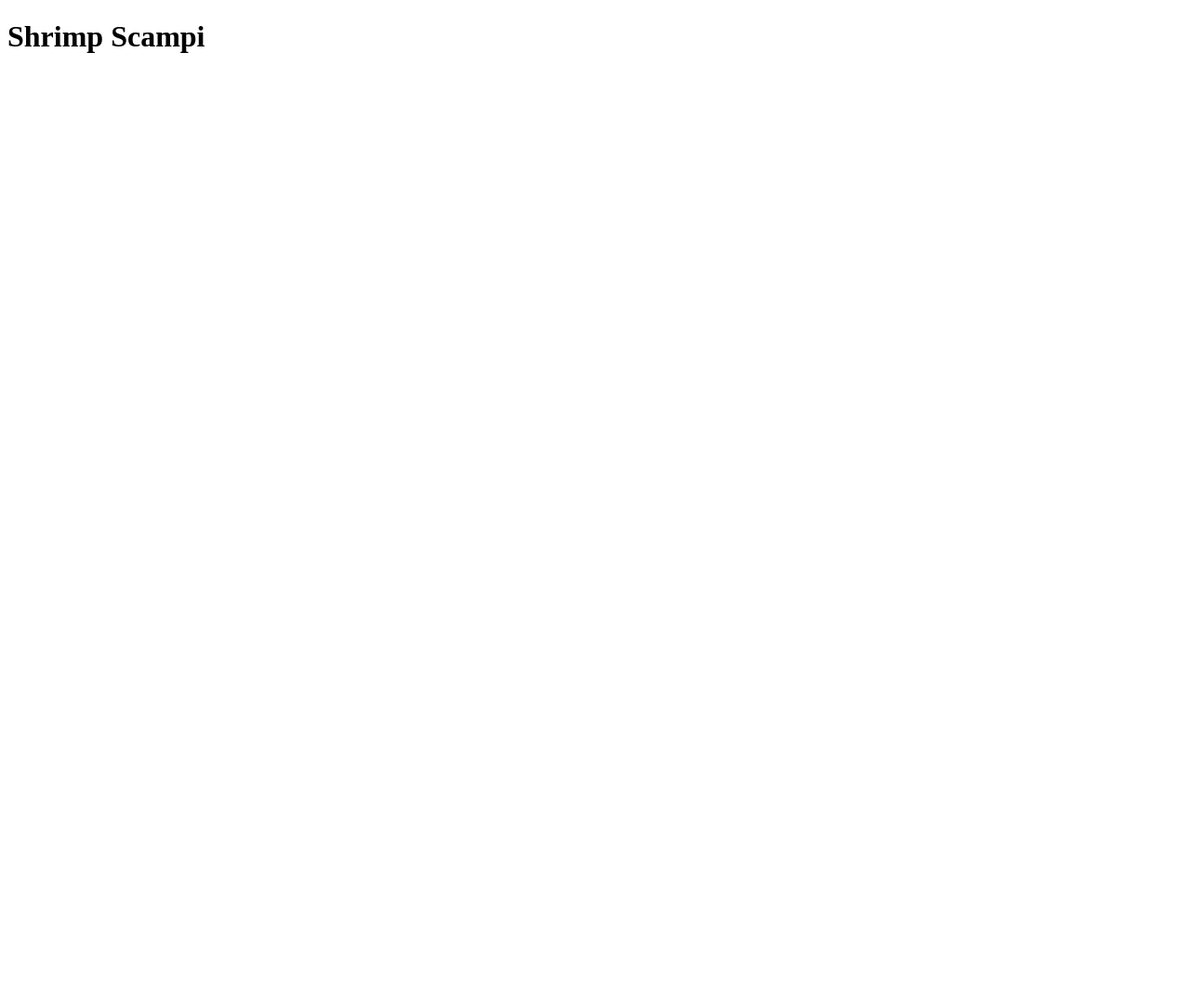
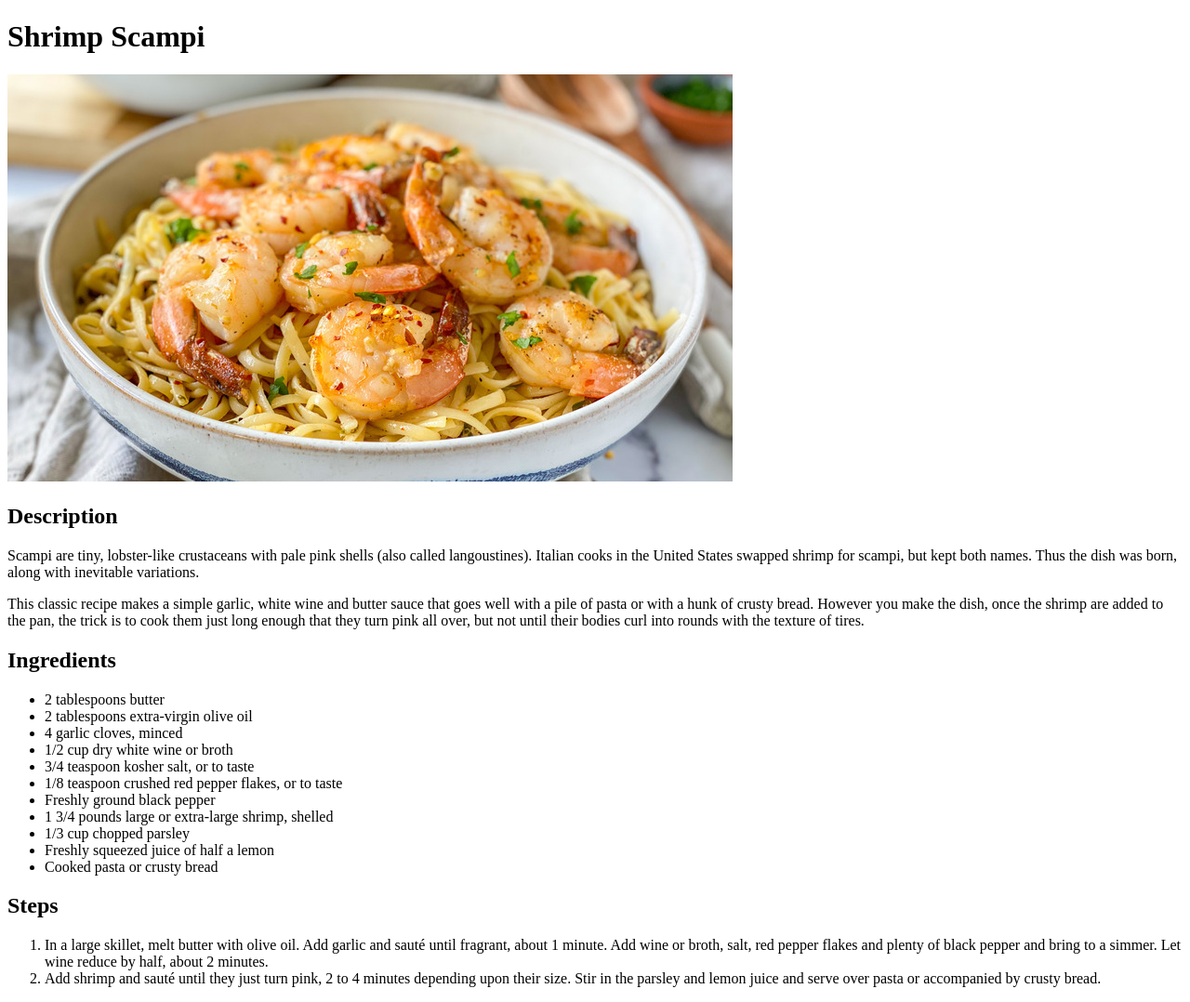
Before and after one commit to matt-cal/odin-recipes, a plain HTML site: page recipes/shrimp-scampi.html in a window 1280 px wide. Shown: the whole page at 93% size. Before the commit the page ends 800 px from the top, so only its background shows below. Drawn offline with Linux system fonts and the light colour scheme.

Commit message:
Add image, ingredients, and steps to shrimp-scampi.html

```diff
--- a/recipes/shrimp-scampi.html
+++ b/recipes/shrimp-scampi.html
@@ -6,5 +6,33 @@
 </head>
 <body>
     <h1>Shrimp Scampi</h1>
+    <img src="shrimp-scampi.jpg">
+
+    <h2>Description</h2>
+    <p>Scampi are tiny, lobster-like crustaceans with pale pink shells (also called langoustines).
+        Italian cooks in the United States swapped shrimp for scampi, but kept both names.
+        Thus the dish was born, along with inevitable variations.</p>
+    <p>This classic recipe makes a simple garlic, white wine and butter sauce that goes well with a pile of pasta or with a hunk of crusty bread. However you make the dish, once the shrimp are added to the pan, the trick is to cook them just long enough that they turn pink all over, but not until their bodies curl into rounds with the texture of tires. </p>
+
+    <h2>Ingredients</h2>
+    <ul>
+        <li>2 tablespoons butter</li>
+        <li>2 tablespoons extra-virgin olive oil</li>
+        <li>4 garlic cloves, minced</li>
+        <li>1/2 cup dry white wine or broth</li>
+        <li>3/4 teaspoon kosher salt, or to taste</li>
+        <li>1/8 teaspoon crushed red pepper flakes, or to taste</li>
+        <li>Freshly ground black pepper</li>
+        <li>1 3/4 pounds large or extra-large shrimp, shelled</li>
+        <li>1/3 cup chopped parsley</li>
+        <li>Freshly squeezed juice of half a lemon</li>
+        <li>Cooked pasta or crusty bread</li>
+    </ul>
+
+    <h2>Steps</h2>
+    <ol>
+        <li>In a large skillet, melt butter with olive oil. Add garlic and sauté until fragrant, about 1 minute. Add wine or broth, salt, red pepper flakes and plenty of black pepper and bring to a simmer. Let wine reduce by half, about 2 minutes.</li>
+        <li>Add shrimp and sauté until they just turn pink, 2 to 4 minutes depending upon their size. Stir in the parsley and lemon juice and serve over pasta or accompanied by crusty bread.</li>
+    </ol>
 </body>
 </html>
```
Also changed, not shown: recipes/shrimp-scampi.jpg (added).
